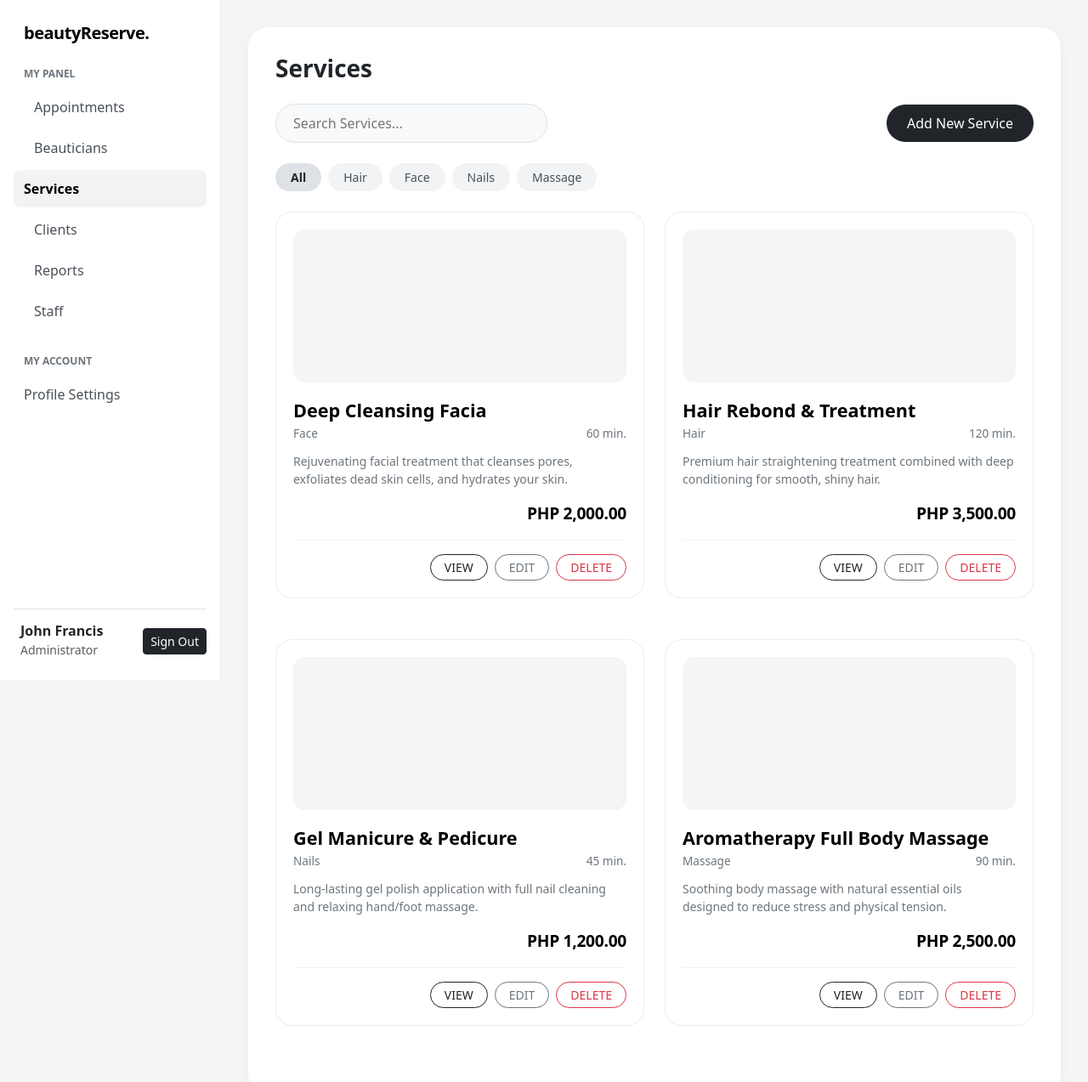
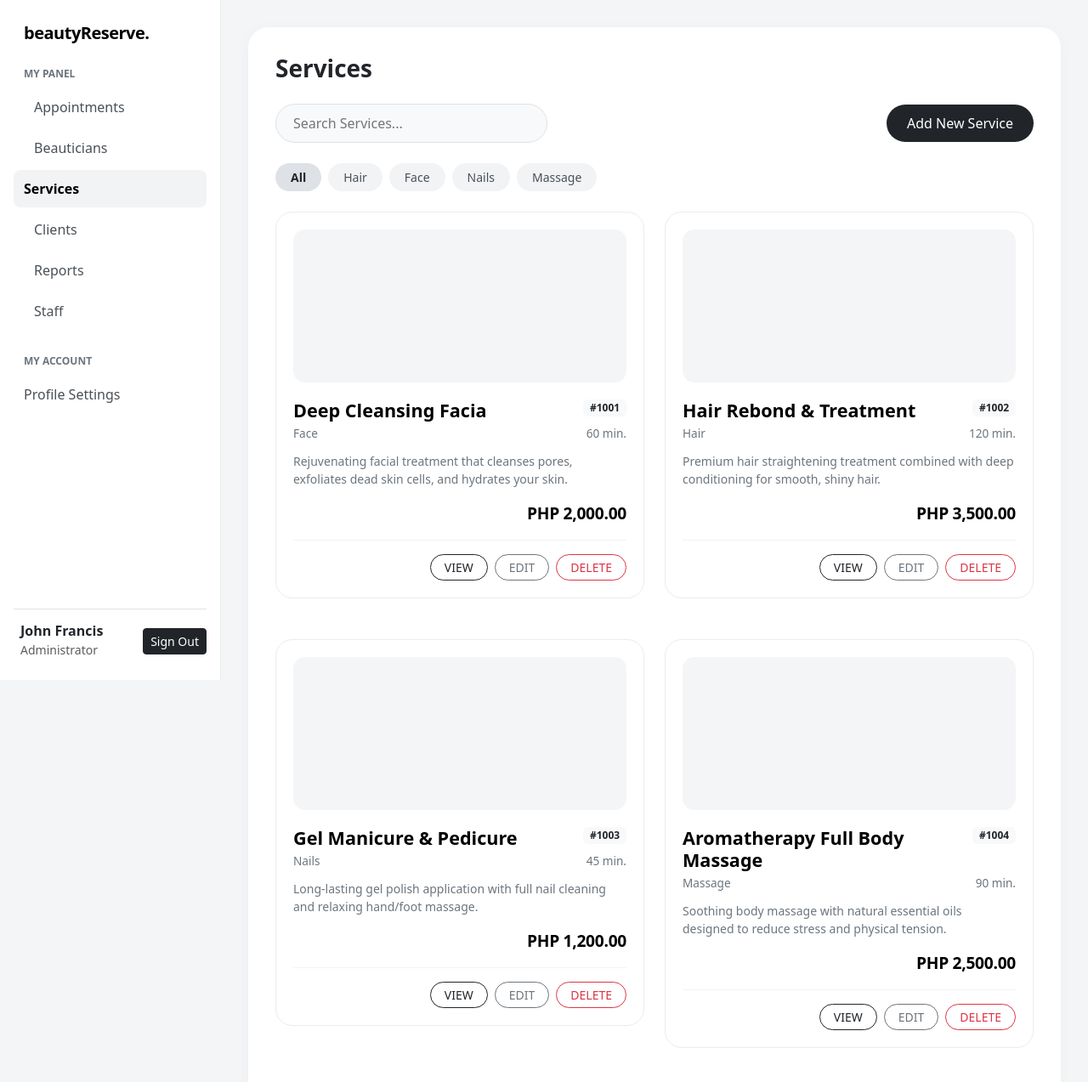
Before and after one commit to Francis3002-01/IT-37-Beauty-Booking-System, a PHP site: page /services.php in a window 1280 px wide. Shown: the top 1273 px of the page at 85% size. Run offline with PHP 8.4, Linux system fonts and the light colour scheme; data comes from the database, SQL or seed files in the repository.

Commit message:
added pk display

```diff
--- a/services.php
+++ b/services.php
@@ -84,7 +84,10 @@ function serviceText($value)
                      data-description="<?php echo serviceText($service['description']); ?>">
                     <div class="service-card">
                         <div class="service-image-placeholder"></div>
-                        <h4 class="service-title"><?php echo serviceText($service['serviceName']); ?></h4>
+                        <div class="d-flex justify-content-between align-items-start gap-2">
+                            <h4 class="service-title"><?php echo serviceText($service['serviceName']); ?></h4>
+                            <span class="badge bg-light text-dark">#<?php echo (int) $service['serviceID']; ?></span>
+                        </div>
                         <div class="d-flex justify-content-between service-meta">
                             <span><?php echo serviceText($service['category']); ?></span>
                             <span><?php echo (int) $service['duration']; ?> min.</span>
```
